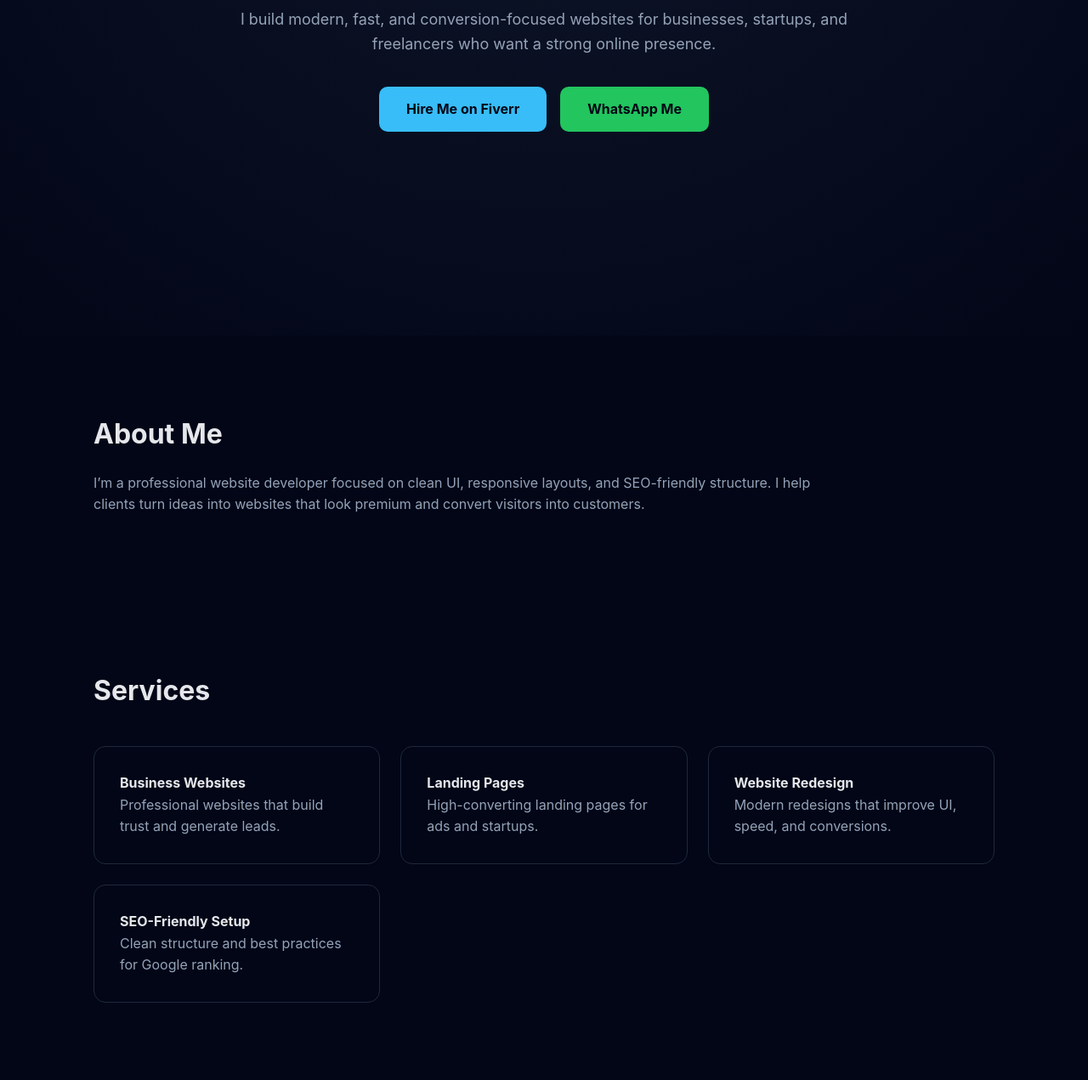
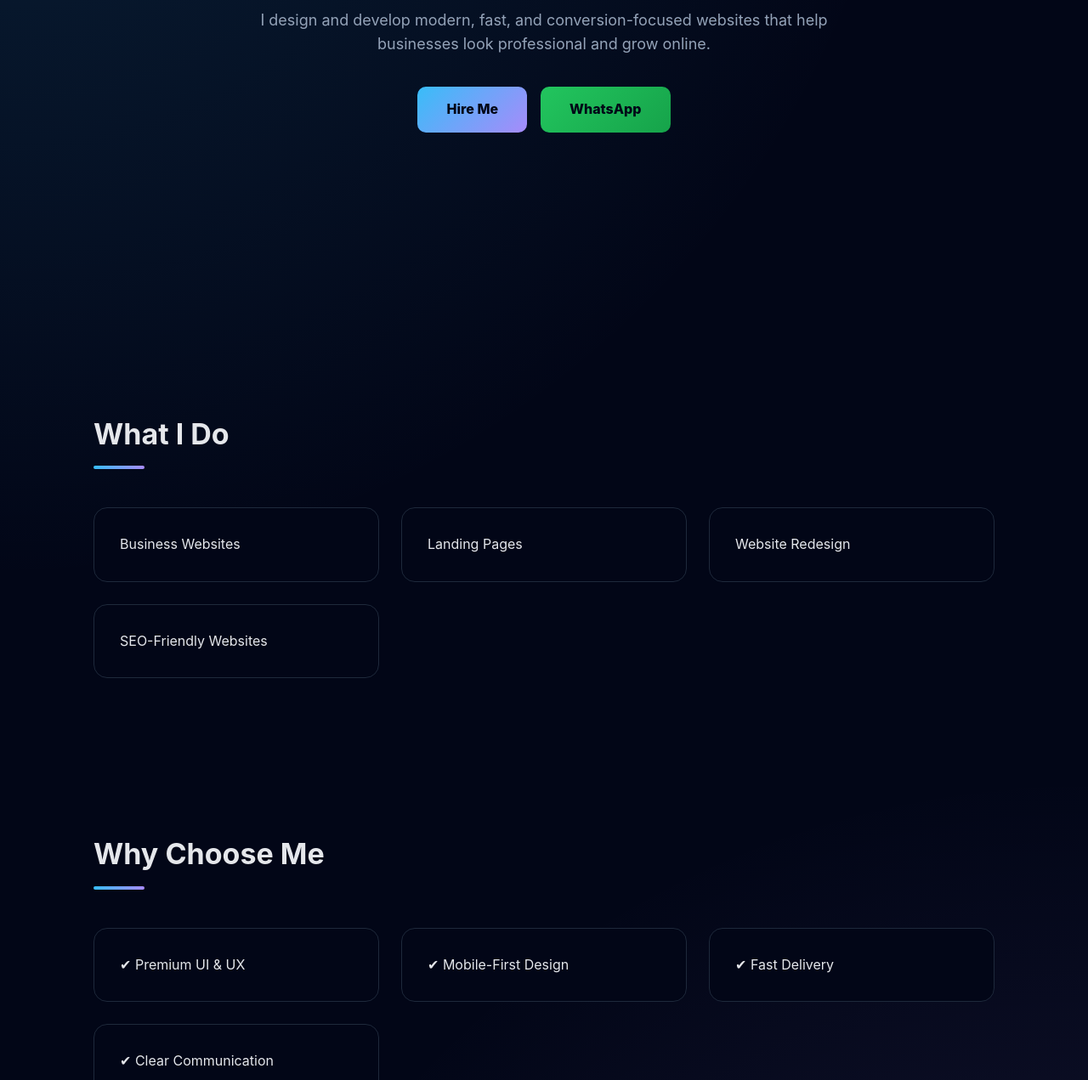
Before and after one commit to RavindraTripathi/ravindra-portfolio, a plain HTML site: page index.html in a window 1280 px wide. Shown: the part 404-1675 px from the top of the page at 85% size. Drawn offline with Linux system fonts and the light colour scheme.

Commit message:
Enhance website layout and update descriptions
Updated the website's description and improved UI elements for better aesthetics and functionality.

```diff
--- a/index.html
+++ b/index.html
@@ -4,45 +4,85 @@
 <meta charset="UTF-8" />
 <title>Ravindra | Professional Website Developer</title>
 <meta name="viewport" content="width=device-width, initial-scale=1.0" />
-<meta name="description" content="Hire Ravindra – professional website developer for business websites, landing pages, and redesigns.">
+<meta name="description" content="Professional website developer creating modern, fast, and conversion-focused websites.">
 
 <style>
 :root{
   --bg:#020617;
+  --bg-soft:#020617;
+  --card:#020617;
   --border:#1e293b;
   --text:#e5e7eb;
   --muted:#94a3b8;
-  --primary:#38bdf8;
-  --accent:#22c55e;
+
+  --blue:#38bdf8;
+  --purple:#a78bfa;
+  --green:#22c55e;
 }
-*{margin:0;padding:0;box-sizing:border-box;font-family:Inter,system-ui,sans-serif}
-body{background:var(--bg);color:var(--text);line-height:1.6}
+
+/* LIGHT THEME */
+.light{
+  --bg:#f8fafc;
+  --bg-soft:#ffffff;
+  --card:#ffffff;
+  --border:#e5e7eb;
+  --text:#020617;
+  --muted:#475569;
+}
+
+*{
+  margin:0;
+  padding:0;
+  box-sizing:border-box;
+  font-family:Inter,system-ui,sans-serif;
+}
+body{
+  background:
+    radial-gradient(circle at top left, rgba(56,189,248,.15), transparent 40%),
+    radial-gradient(circle at bottom right, rgba(167,139,250,.15), transparent 40%),
+    var(--bg);
+  color:var(--text);
+  line-height:1.6;
+  transition:.3s;
+}
 a{text-decoration:none;color:inherit}
 
 /* NAV */
 nav{
   position:sticky;
   top:0;
-  background:rgba(2,6,23,.9);
-  backdrop-filter:blur(10px);
-  border-bottom:1px solid var(--border);
   z-index:100;
+  backdrop-filter:blur(12px);
+  background:rgba(2,6,23,.75);
 }
+.light nav{background:rgba(255,255,255,.75)}
 .nav{
   max-width:1100px;
   margin:auto;
+  padding:16px 20px;
   display:flex;
   justify-content:space-between;
   align-items:center;
-  padding:16px 20px;
 }
-.nav h1{font-size:18px}
-.nav .btn{
-  padding:10px 20px;
+.nav h1{font-size:18px;font-weight:700}
+.nav-actions{
+  display:flex;
+  gap:14px;
+}
+.btn{
+  padding:10px 18px;
   border-radius:8px;
-  background:var(--primary);
+  font-weight:700;
+  cursor:pointer;
+}
+.primary{
+  background:linear-gradient(135deg,var(--blue),var(--purple));
   color:#020617;
-  font-weight:700;
+}
+.toggle{
+  border:1px solid var(--border);
+  background:transparent;
+  color:var(--text);
 }
 
 /* HERO */
@@ -52,11 +92,18 @@ header{
   align-items:center;
   justify-content:center;
   text-align:center;
-  background:radial-gradient(circle at top,#0f172a,#020617);
   padding:20px;
 }
-header h2{font-size:50px;margin-bottom:15px}
-header p{max-width:750px;margin:auto;color:var(--muted);font-size:18px}
+header h2{
+  font-size:52px;
+  margin-bottom:15px;
+}
+header p{
+  max-width:760px;
+  margin:auto;
+  color:var(--muted);
+  font-size:18px;
+}
 .hero-actions{
   margin-top:35px;
   display:flex;
@@ -65,52 +112,76 @@ header p{max-width:750px;margin:auto;color:var(--muted);font-size:18px}
   flex-wrap:wrap;
 }
 .hero-actions a{
-  padding:14px 32px;
+  padding:14px 34px;
   border-radius:10px;
-  font-weight:700;
+  font-weight:800;
 }
-.hire{background:var(--primary);color:#020617}
-.whatsapp{background:var(--accent);color:#020617}
+.whatsapp{
+  background:linear-gradient(135deg,#22c55e,#16a34a);
+  color:#020617;
+}
 
 /* SECTION */
-section{max-width:1100px;margin:auto;padding:90px 20px}
-h3{font-size:32px;margin-bottom:20px}
-p{color:var(--muted);max-width:850px}
+section{
+  max-width:1100px;
+  margin:auto;
+  padding:90px 20px;
+}
+h3{
+  font-size:34px;
+  margin-bottom:14px;
+  position:relative;
+}
+h3::after{
+  content:"";
+  width:60px;
+  height:4px;
+  background:linear-gradient(90deg,var(--blue),var(--purple));
+  display:block;
+  margin-top:10px;
+  border-radius:4px;
+}
+p{
+  color:var(--muted);
+  max-width:850px;
+}
 
 /* GRID */
 .grid{
   display:grid;
   grid-template-columns:repeat(auto-fit,minmax(260px,1fr));
-  gap:24px;
-  margin-top:40px;
+  gap:26px;
+  margin-top:45px;
 }
 .card{
+  background:var(--card);
   border:1px solid var(--border);
-  border-radius:14px;
+  border-radius:16px;
   padding:30px;
-  transition:.3s;
+  transition:.35s;
 }
 .card:hover{
-  transform:translateY(-6px);
-  border-color:var(--primary);
+  transform:translateY(-8px);
+  border-color:var(--purple);
+  box-shadow:0 20px 40px rgba(56,189,248,.15);
 }
 
 /* CTA */
 .cta{
-  background:linear-gradient(135deg,#0ea5e9,#38bdf8);
+  background:linear-gradient(135deg,var(--blue),var(--purple));
   color:#020617;
-  border-radius:20px;
-  padding:60px 30px;
+  border-radius:24px;
+  padding:70px 30px;
   text-align:center;
 }
 .cta a{
   display:inline-block;
-  margin-top:20px;
+  margin-top:25px;
   background:#020617;
   color:#fff;
-  padding:14px 36px;
-  border-radius:10px;
-  font-weight:700;
+  padding:16px 40px;
+  border-radius:12px;
+  font-weight:800;
 }
 
 /* FOOTER */
@@ -120,6 +191,15 @@ footer{
   padding:40px 20px;
   color:var(--muted);
 }
+
+/* ANIMATION */
+.fade{
+  animation:fadeUp .8s ease both;
+}
+@keyframes fadeUp{
+  from{opacity:0;transform:translateY(20px)}
+  to{opacity:1;transform:none}
+}
 </style>
 </head>
 
@@ -128,78 +208,52 @@ footer{
 <nav>
   <div class="nav">
     <h1>Ravindra</h1>
-    <a class="btn" href="https://www.fiverr.com/yourusername" target="_blank">Order on Fiverr</a>
+    <div class="nav-actions">
+      <button class="btn toggle" onclick="toggleTheme()">🌗</button>
+      <a class="btn primary" href="https://www.fiverr.com/yourusername" target="_blank">Hire on Fiverr</a>
+    </div>
   </div>
 </nav>
 
-<header>
+<header class="fade">
   <div>
     <h2>Hi, I’m Ravindra 👋</h2>
     <p>
-      I build modern, fast, and conversion-focused websites for businesses,
-      startups, and freelancers who want a strong online presence.
+      I design and develop modern, fast, and conversion-focused websites
+      that help businesses look professional and grow online.
     </p>
     <div class="hero-actions">
-      <a class="hire" href="https://www.fiverr.com/yourusername" target="_blank">Hire Me on Fiverr</a>
-      <a class="whatsapp" href="https://wa.me/91XXXXXXXXXX" target="_blank">WhatsApp Me</a>
+      <a class="primary" href="https://www.fiverr.com/yourusername" target="_blank">Hire Me</a>
+      <a class="whatsapp" href="https://wa.me/91XXXXXXXXXX" target="_blank">WhatsApp</a>
     </div>
   </div>
 </header>
 
-<section>
-  <h3>About Me</h3>
-  <p>
-    I’m a professional website developer focused on clean UI, responsive layouts,
-    and SEO-friendly structure. I help clients turn ideas into websites that look
-    premium and convert visitors into customers.
-  </p>
-</section>
-
-<section>
-  <h3>Services</h3>
+<section class="fade">
+  <h3>What I Do</h3>
   <div class="grid">
-    <div class="card">
-      <h4>Business Websites</h4>
-      <p>Professional websites that build trust and generate leads.</p>
-    </div>
-    <div class="card">
-      <h4>Landing Pages</h4>
-      <p>High-converting landing pages for ads and startups.</p>
-    </div>
-    <div class="card">
-      <h4>Website Redesign</h4>
-      <p>Modern redesigns that improve UI, speed, and conversions.</p>
-    </div>
-    <div class="card">
-      <h4>SEO-Friendly Setup</h4>
-      <p>Clean structure and best practices for Google ranking.</p>
-    </div>
+    <div class="card">Business Websites</div>
+    <div class="card">Landing Pages</div>
+    <div class="card">Website Redesign</div>
+    <div class="card">SEO-Friendly Websites</div>
   </div>
 </section>
 
-<section>
-  <h3>Portfolio</h3>
+<section class="fade">
+  <h3>Why Choose Me</h3>
   <div class="grid">
-    <div class="card">
-      <h4>Business Website</h4>
-      <p>Clean, responsive website for a local business.</p>
-    </div>
-    <div class="card">
-      <h4>Landing Page</h4>
-      <p>Conversion-focused landing page for a startup.</p>
-    </div>
-    <div class="card">
-      <h4>Website Redesign</h4>
-      <p>Modern redesign with improved speed and UI.</p>
-    </div>
+    <div class="card">✔ Premium UI & UX</div>
+    <div class="card">✔ Mobile-First Design</div>
+    <div class="card">✔ Fast Delivery</div>
+    <div class="card">✔ Clear Communication</div>
   </div>
 </section>
 
-<section>
+<section class="fade">
   <div class="cta">
-    <h3>Ready to Start Your Project?</h3>
-    <p>Message me on Fiverr or contact me directly. I respond quickly.</p>
-    <a href="https://www.fiverr.com/yourusername" target="_blank">Order on Fiverr</a>
+    <h3>Ready to Build Your Website?</h3>
+    <p>Let’s create something professional and powerful for your business.</p>
+    <a href="https://www.fiverr.com/yourusername" target="_blank">Start Now</a>
   </div>
 </section>
 
@@ -207,5 +261,11 @@ footer{
   © 2025 Ravindra • Website Developer
 </footer>
 
+<script>
+function toggleTheme(){
+  document.body.classList.toggle("light");
+}
+</script>
+
 </body>
 </html>
```
